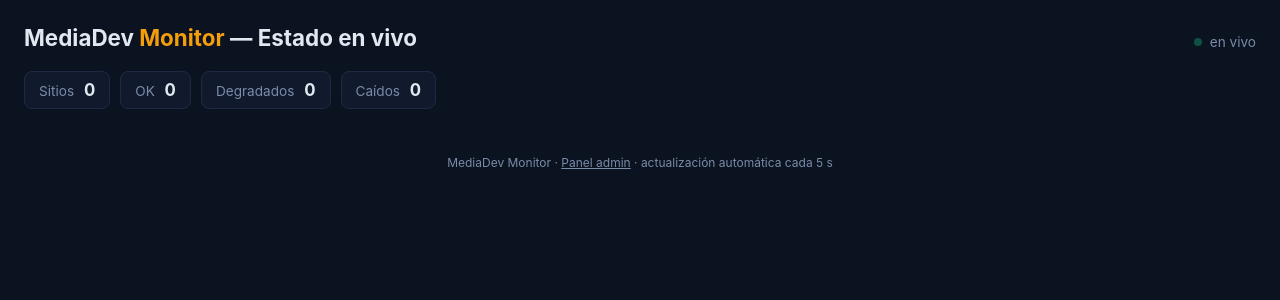
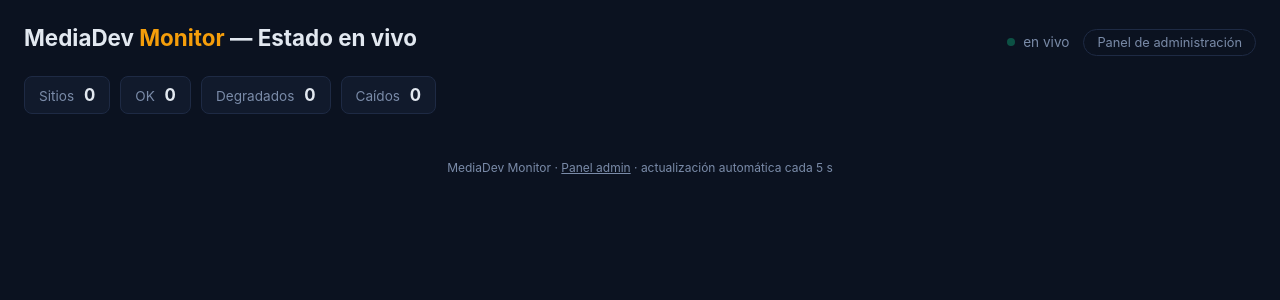
Before and after one commit to Gatoco/mediadev-monitor, a Laravel app: page /live in a window 1280 px wide. Shown: the top 300 px of the page. Run offline with Laravel 12, Linux system fonts and the light colour scheme; data that the repository does not hold is empty.

Commit message:
feat(status): integrate live /status work from garuda checkout
Bring the uncommitted /status refinements (Filament base-less controller,
float-tolerant assertions, septimaruta moved to the emulator) and point the
admin topbar link to /status.

```diff
--- a/docker-compose.yml
+++ b/docker-compose.yml
@@ -231,6 +231,7 @@ services:
           - villalegre.cl
           - vinadetoroalexander.cl
           - mediadev.cl
+          - septimaruta.cl
 
   portfolio-down:
     image: mediadev/down
@@ -241,7 +242,6 @@ services:
       net-sites:
         aliases:
           - hotelvivomontana.cl
-          - septimaruta.cl
 
   # --- wp-cli oneshots (crean usuario monitor + AP en cada fixture WP) ---
   # Escriben el token en /ap-tokens/<FIXTURE_NAME>.token (volumen compartido D6).
--- a/docker/portfolio-emulator/router.php
+++ b/docker/portfolio-emulator/router.php
@@ -98,8 +98,8 @@ if ($profile['nonwp'] ?? false) {
     exit;
 }
 
-// Sitios "down" (hotelvivomontana, septimaruta) NO pasan por acá:
-// son contenedores sin listener (ver docker-compose.yml).
+// Sitios "down" (hotelvivomontana) NO pasan por acá:
+// es un contenedor sin listener (ver docker-compose.yml).
 
 // --- / : home con meta generator (o sin él si el sitio oculta la versión)
 if ($path === '/') {
--- a/laravel/app/Filament/Resources/SiteResource.php
+++ b/laravel/app/Filament/Resources/SiteResource.php
@@ -12,7 +12,7 @@ use Filament\Actions\Action;
 use Filament\Actions\EditAction;
 use Filament\Actions\ViewAction;
 use Filament\Forms\Components\TextInput;
-use Filament\Infolists\Components\Section;
+use Filament\Schemas\Components\Section;
 use Filament\Infolists\Components\TextEntry;
 use Filament\Notifications\Notification;
 use Filament\Resources\Resource;
--- a/laravel/app/Filament/Resources/SiteResource/Widgets/SiteResponseChart.php
+++ b/laravel/app/Filament/Resources/SiteResource/Widgets/SiteResponseChart.php
@@ -16,7 +16,7 @@ class SiteResponseChart extends ChartWidget
 
     protected ?string $heading = 'Tiempo de respuesta (24h)';
 
-    protected ?string $color = 'warning';
+    protected string $color = 'warning';
 
     protected ?array $options = [
         'plugins' => ['legend' => ['display' => false]],
--- a/laravel/app/Filament/Widgets/FleetResponseChart.php
+++ b/laravel/app/Filament/Widgets/FleetResponseChart.php
@@ -18,7 +18,7 @@ class FleetResponseChart extends ChartWidget
 
     protected int | string | array $columnSpan = 'half';
 
-    protected ?string $color = 'warning';
+    protected string $color = 'warning';
 
     protected ?array $options = [
         'plugins' => ['legend' => ['display' => false]],
--- a/laravel/app/Http/Controllers/StatusController.php
+++ b/laravel/app/Http/Controllers/StatusController.php
@@ -15,7 +15,7 @@ use Illuminate\Http\JsonResponse;
  * Renderiza la primera vez y sirve JSON para el polling (fetch cada 5s),
  * así el navegador no re-descarga HTML+assets en cada ciclo.
  */
-class StatusController extends Controller
+class StatusController
 {
     public function index(): View
     {
--- a/laravel/app/Providers/Filament/AdminPanelProvider.php
+++ b/laravel/app/Providers/Filament/AdminPanelProvider.php
@@ -69,12 +69,12 @@ class AdminPanelProvider extends PanelProvider
                 PanelsRenderHook::HEAD_END,
                 fn (): string => '<link rel="stylesheet" href="' . asset('css/mediadev-dashboard.css') . '" />',
             )
-            // Acceso al panel público (/demo), que vive fuera de /admin.
+            // Acceso al panel público (/status), que vive fuera de /admin.
             ->renderHook(
                 PanelsRenderHook::GLOBAL_SEARCH_AFTER,
                 fn (): string => <<<'HTML'
-                    <a href="/demo" class="fi-topbar-item-btn" title="Panel público: semáforo en vivo">
-                        <span class="fi-topbar-item-label">Panel público</span>
+                    <a href="/status" class="fi-topbar-item-btn" title="Panel público: estado en vivo">
+                        <span class="fi-topbar-item-label">Estado en vivo</span>
                     </a>
                     HTML,
             );
--- a/laravel/resources/views/status/status.blade.php
+++ b/laravel/resources/views/status/status.blade.php
@@ -22,6 +22,13 @@
         h1 { font-size: 1.4rem; }
         h1 span { color: var(--accent); }
         .live { display: flex; align-items: center; gap: 8px; color: var(--muted); font-size: .85rem; }
+        .head-right { display: flex; align-items: center; gap: 14px; flex-wrap: wrap; }
+        .admin-link {
+            color: var(--muted); font-size: .8rem; text-decoration: none;
+            border: 1px solid var(--border); border-radius: 999px; padding: 5px 13px;
+            transition: color .2s, border-color .2s;
+        }
+        .admin-link:hover { color: var(--accent); border-color: var(--accent); }
         .live .dot { width: 8px; height: 8px; border-radius: 50%; background: var(--ok); animation: pulse 2s infinite; }
         .live.stale .dot { background: var(--danger); animation: none; }
         @keyframes pulse { 50% { opacity: .3; } }
@@ -63,7 +70,10 @@
 <body>
     <header>
         <h1>MediaDev <span>Monitor</span> — Estado en vivo</h1>
-        <div class="live" id="live"><span class="dot"></span><span id="live-text">en vivo</span></div>
+        <div class="head-right">
+            <div class="live" id="live"><span class="dot"></span><span id="live-text">en vivo</span></div>
+            <a class="admin-link" href="/admin">Panel de administración</a>
+        </div>
     </header>
 
     <div class="summary" id="summary">
```
Also changed, not shown: laravel/tests/Feature/FilamentDashboardTest.php (+6 -1 lines), laravel/tests/Feature/StatusPageTest.php (+1 -1 lines), laravel/tests/Unit/UptimeHistoryTest.php (+1 -1 lines).
